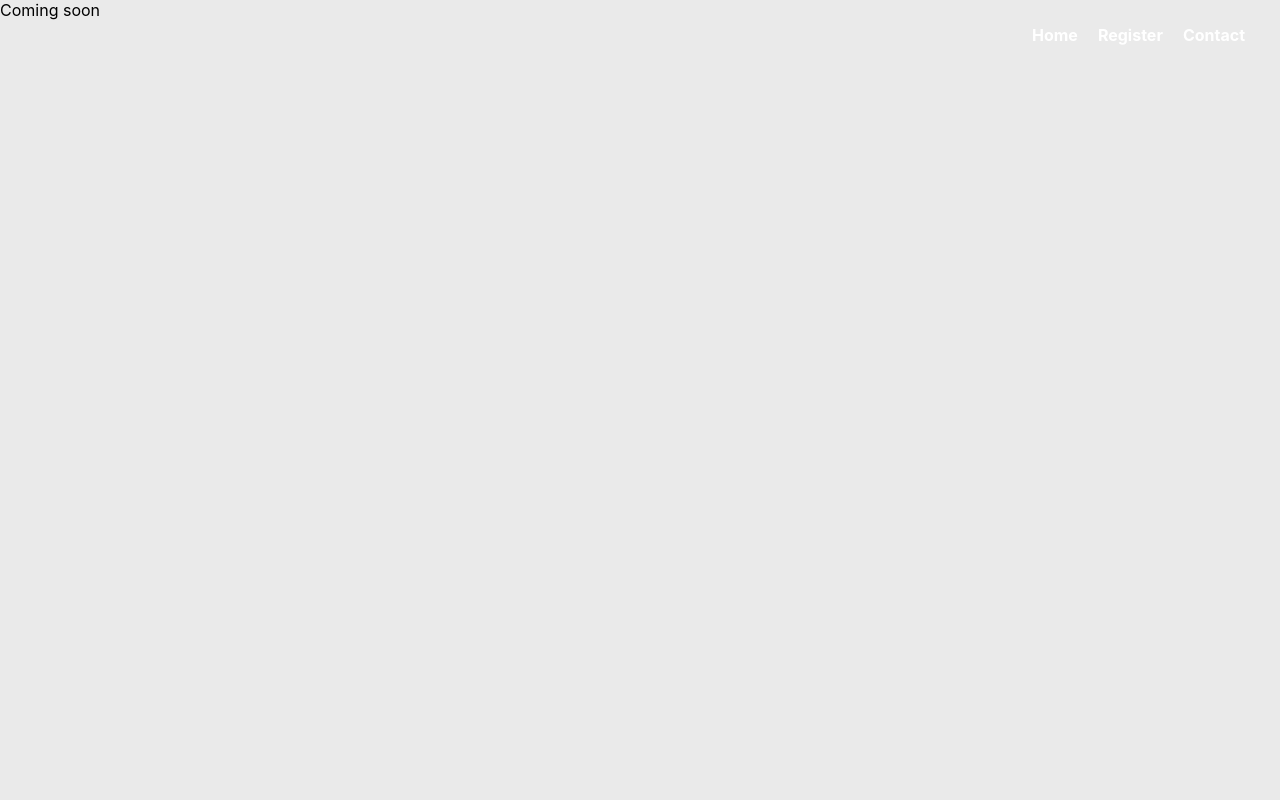
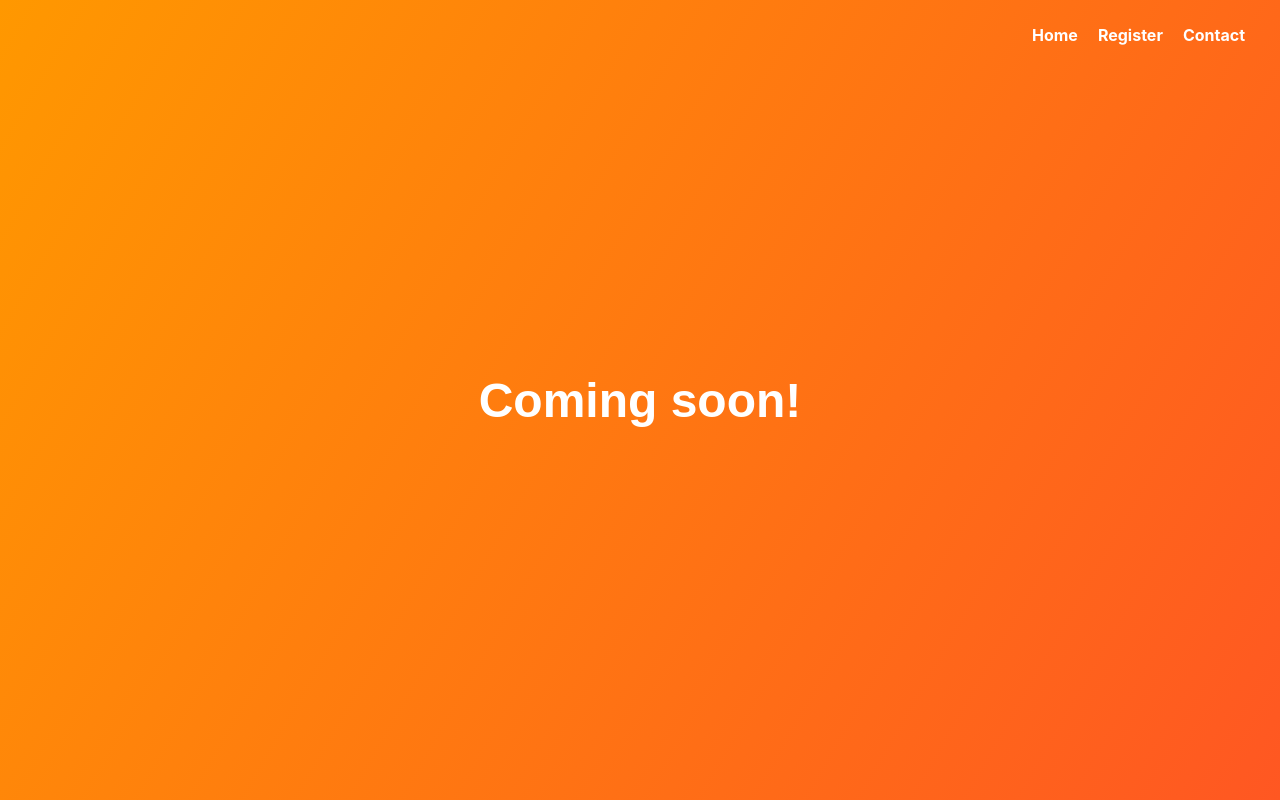
Before and after one commit to sliitmozillian/holamozilla, a React (Create React App) app: page /register in a window 1280 px wide. Built offline with nearby package versions, Linux system fonts and the light colour scheme.

Commit message:
feat: display "coming soon" in register

```diff
--- /dev/null
+++ b/src/pages/register/Register.css
@@ -0,0 +1,12 @@
+main.register {
+  height: 100vh;
+  display: flex;
+  align-items: center;
+  justify-content: center;
+  background: linear-gradient(120deg, #ff9800 0%, #ff5722 100%);
+  font-size: 3rem;
+  font-weight: bold;
+  color: #ffffff;
+  font-family: Arial, sans-serif;
+  text-align: center;
+}
--- a/src/pages/register/index.js
+++ b/src/pages/register/index.js
@@ -1,7 +1,9 @@
+import "./Register.css"
+
 export default function Register() {
   return (
-    <main>
-      Coming soon
+    <main className="register">
+      Coming soon!
     </main>
   )
 }
```
